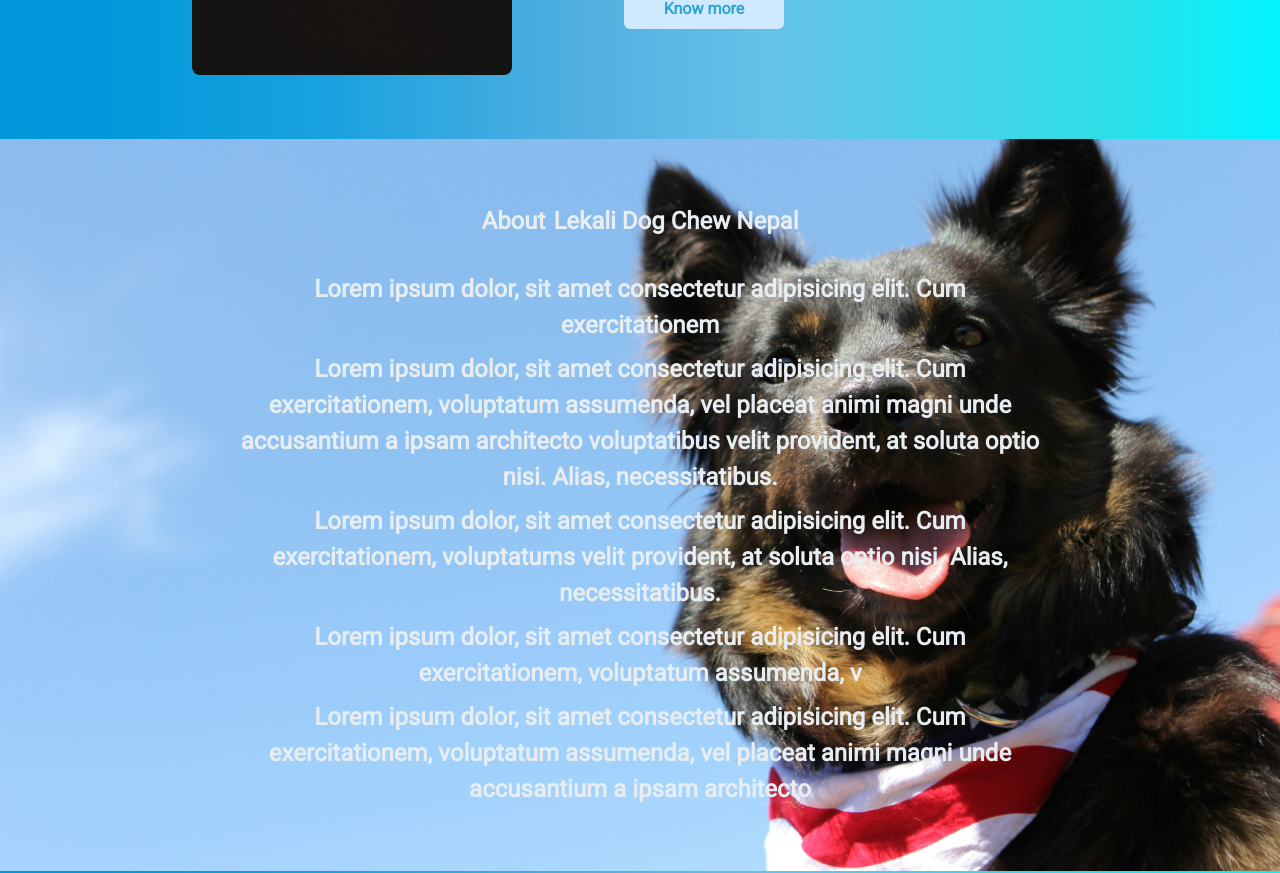
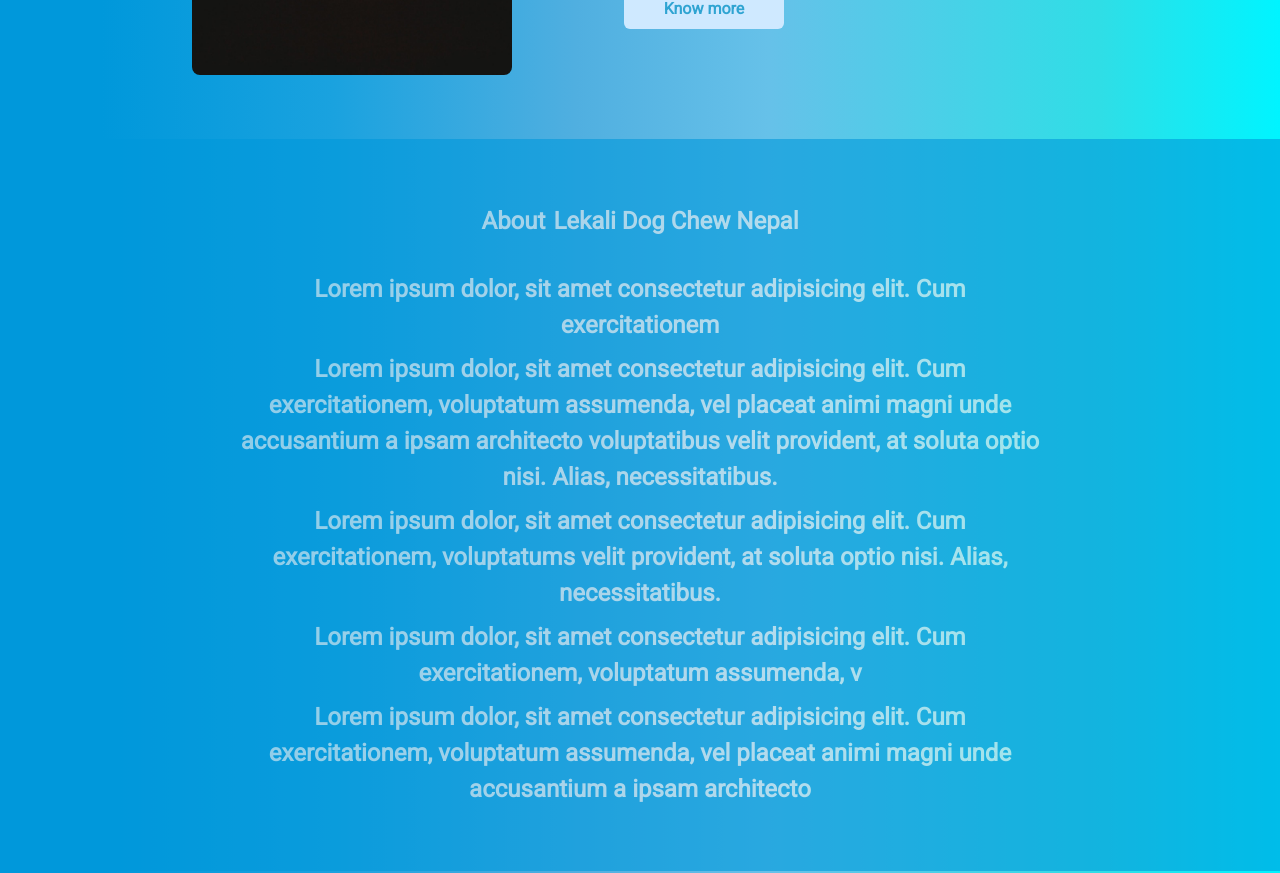
Before and after one commit to Slap555/Dog-food-ecomm, a React (Vite) app: page / in a window 1280 px wide. Shown: the part 973-1846 px from the top of the page. Built offline with nearby package versions, Linux system fonts and the light colour scheme; no server answers; a web font is replaced by a local one.

Commit message:
updating hompeage

```diff
--- a/src/pages/user/Homepage.jsx
+++ b/src/pages/user/Homepage.jsx
@@ -58,14 +58,14 @@ const Homepage = () => {
 
       {/* short description about our company */}
       <div
-        className="flex justify-center items-center  py-16 px-5"
-        style={{
-          backgroundImage: `url(${image})`,
-          backgroundSize: "cover",
-          backgroundPosition: "center",
-        }}
+        className="flex justify-center items-center  py-16 px-5 bg-[#0098DB] opacity-60"
+        // style={{
+        //   backgroundImage: `url(${image})`,
+        //   backgroundSize: "cover",
+        //   backgroundPosition: "center",
+        // }}
       >
-        <div className="flex justify-center text-center flex-col gap-8 w-[50rem] text-[#e7edf1] font-semibold">
+        <div className="flex justify-center text-center flex-col gap-8 w-[50rem] text-[#e7edf1] font-semibold ">
           <h1 className="flex justify-center md:text-[1.5rem] text-[1rem]">
             About <b className="ml-2"> Lekali Dog Chew Nepal</b>
           </h1>
```
